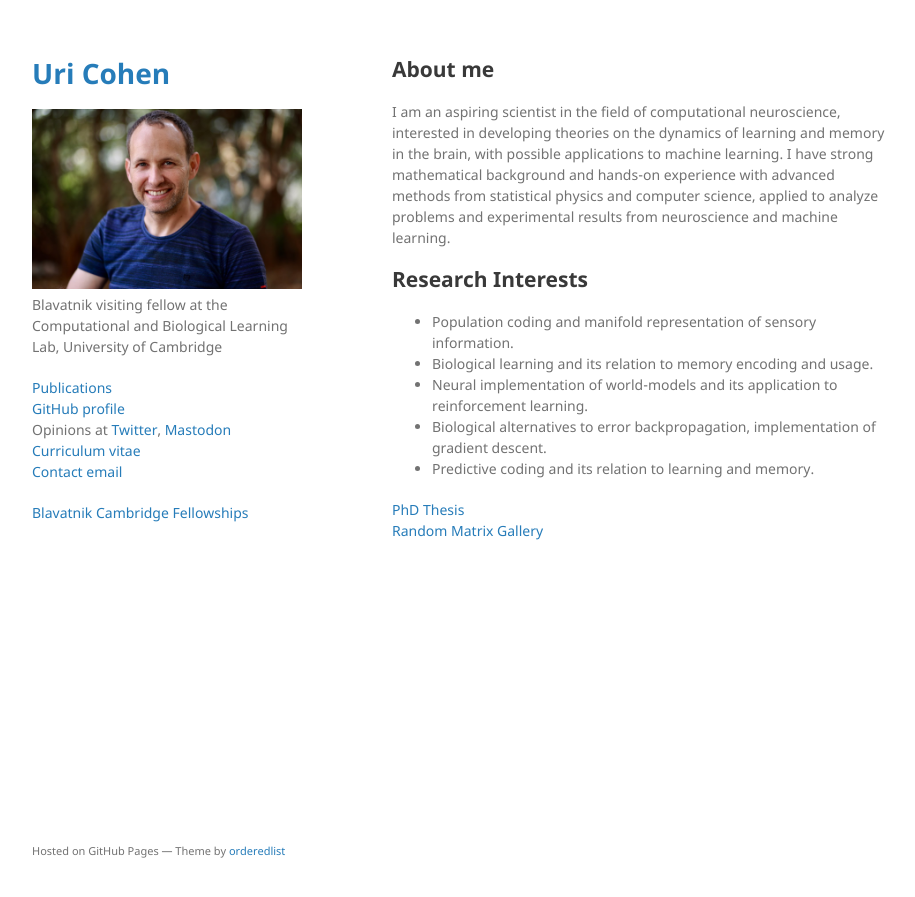
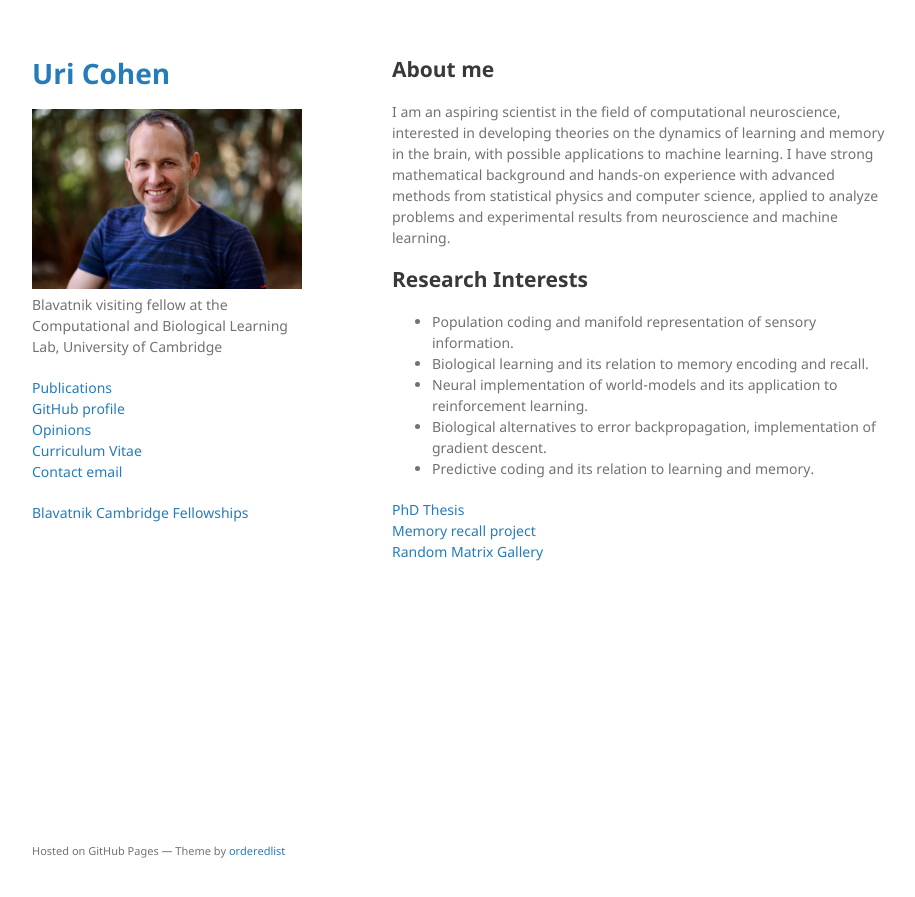
Before and after one commit to uricohen/uricohen.github.io, a Jekyll site: the page built from index.md, in a window 1280 px wide. Shown: the top 897 px of the page, without its empty margins (178-1093 px from the left). Built offline with Jekyll 4.4.1, drawn with Linux system fonts in a browser that asks for light colours; our own code applies the rules of GitHub Pages for plain Markdown files.

Commit message:
Added a dedicated page for the memory_recall project.

```diff
--- a/_layouts/default.html
+++ b/_layouts/default.html
@@ -26,9 +26,9 @@
 		<p class="view">
 		<a href="https://scholar.google.com/citations?hl=en&user=YyfnoOYAAAAJ">Publications</a><br>
         <a href="{{ site.github.owner_url }}">GitHub profile</a><br>
-		Opinions at <a href="https://twitter.com/uricohen42">Twitter</a>, <a href="https://neuromatch.social/@uricohen42">Mastodon</a><br>
-		<a href="https://uricohen.github.io/CV.pdf">Curriculum vitae</a><br>
-		<a href="mailto:uri.co@mail.huji.ac.il">Contact email</a><br>
+		<a href="https://x.com/uricohen42">Opinions</a><br>
+		<a href="https://uricohen.github.io/CV.pdf">Curriculum Vitae</a><br>
+		<a href="mailto:uri.cohen@gmail.com">Contact email</a><br>
 		</p>
         <p class="view"><a href="https://www.britishcouncil.org.il/en/programmes/science/blavatnik">Blavatnik Cambridge Fellowships</a><br></p>
 
--- a/index.md
+++ b/index.md
@@ -9,10 +9,11 @@
 ## Research Interests
 
 *	Population coding and manifold representation of sensory information.
-*	Biological learning and its relation to memory encoding and usage.
+*	Biological learning and its relation to memory encoding and recall.
 *	Neural implementation of world-models and its application to reinforcement learning.
 *	Biological alternatives to error backpropagation, implementation of gradient descent.
 *	Predictive coding and its relation to learning and memory.
 
 [PhD Thesis](./phd_thesis.html)
+[Memory recall project](./memory_recall.html)
 [Random Matrix Gallery](https://github.com/populationcodes/random-matrix-gallery/)
```
Also changed, not shown: memory_recall.md (added, +15 -0 lines), phd_thesis.md (+1 -0 lines).
